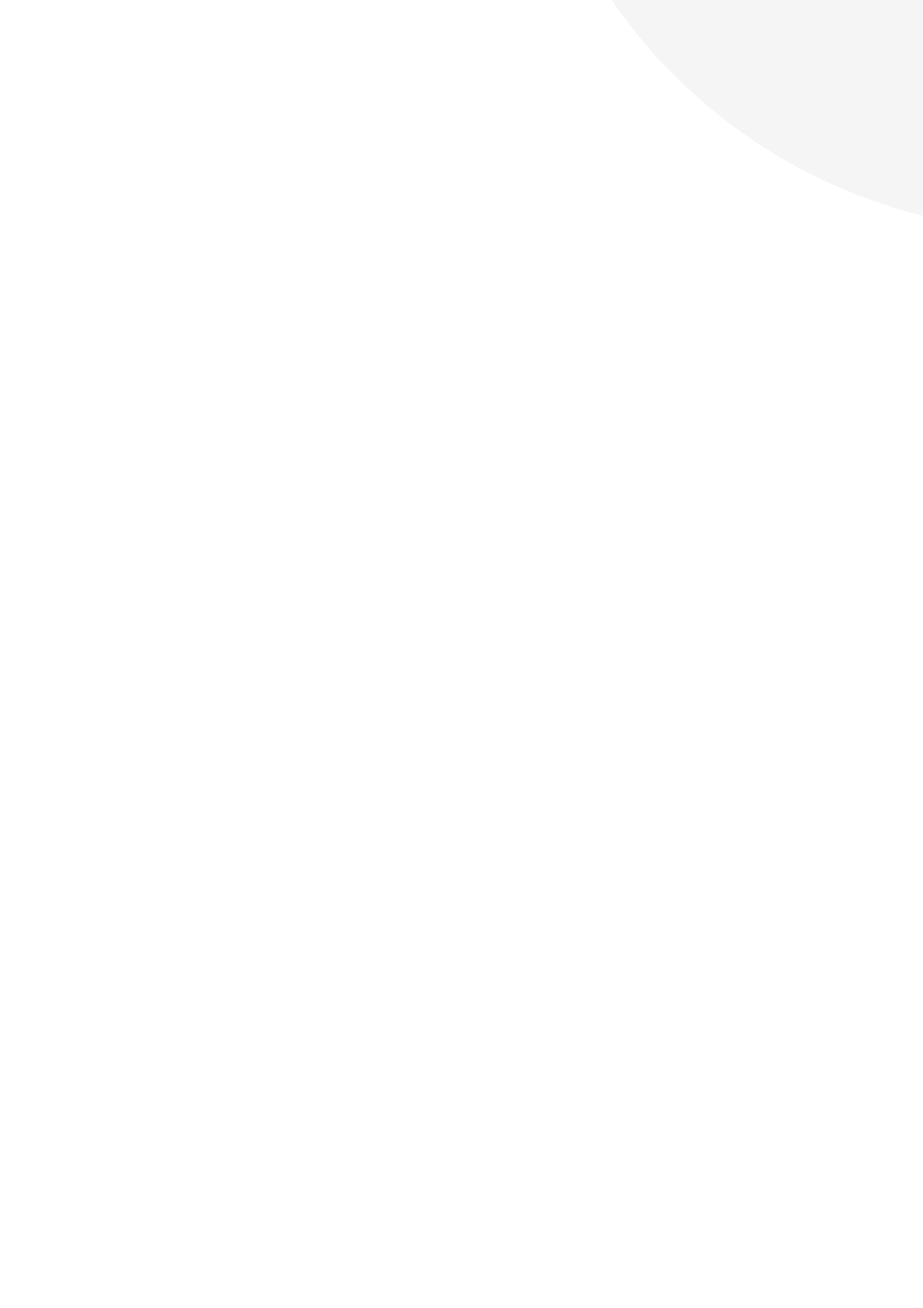
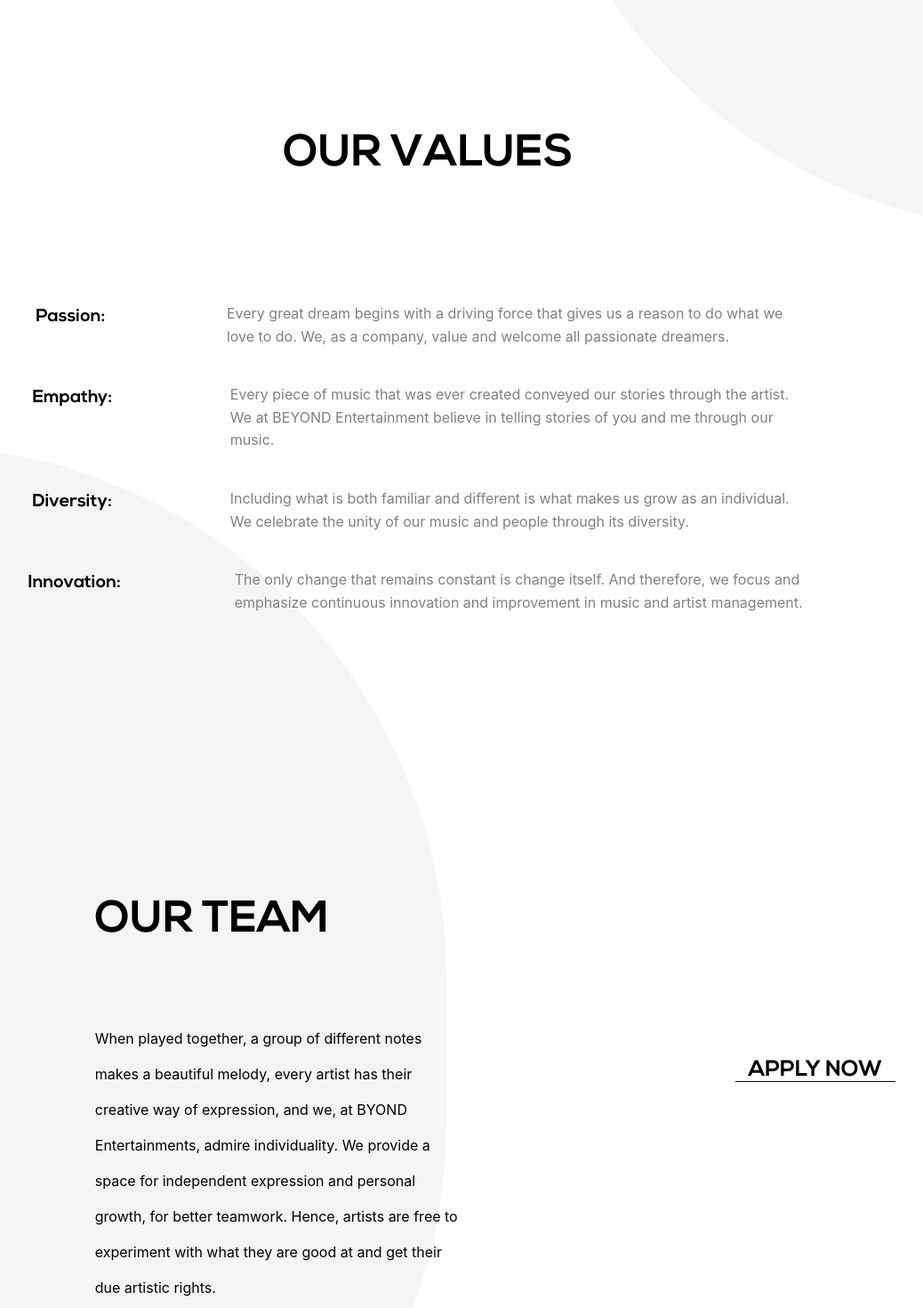
Before and after one commit to liyahshaikh/cautious-waffle, a React (Create React App) app: page / in a window 1280 px wide. Shown: the part 3420-4890 px from the top of the page at 89% size, without its empty margins (98-1136 px from the left). Before the commit the page ends 3680 px from the top, so only its background shows below. Built offline with nearby package versions, Linux system fonts and the light colour scheme.

Commit message:
Finished the main body

```diff
--- a/src/components/Main/MainElements.js
+++ b/src/components/Main/MainElements.js
@@ -90,6 +90,7 @@
 export const WhatWeDoSectionContent1 = styled.p`
 
 
+
 `
 export const Title1 = styled.p`
 font-family: NexaBold;
@@ -148,3 +149,96 @@
 border-top-left-radius: 600px;
 border-bottom-left-radius: 600px;
 `
+
+
+export const OurValuesSection = styled.div`
+position: absolute;
+top: 150vh;
+right: 43vw;
+width: 100%;
+z-index: 100;
+`
+export const OurValuesContent = styled.div`
+width: 100%;
+position absolute;
+float: left;
+
+
+`
+export const OurValuesTitle= styled.h1`
+position: absolute;
+top: 0vh;
+text-align: center;
+font-family: NexaBold, sans-serif;
+padding-left: 25%;
+padding-right: 10%;
+font-weight: 500;
+color: #000000;
+font-size: 50px;
+width: 100%;
+`
+
+export const OurValuesP = styled.div`
+position: absolute;
+top: 20vh;
+padding-top: 10vh;
+
+.title{
+  font-family: NexaBold, sans-serif;
+  font-size: 20px;
+  padding-right: 10vw;
+
+}
+.main{
+  color: gray;
+  width: 50vw;
+}
+
+
+
+
+`
+export const OurTeamContent = styled.div`
+position: absolute;
+width: 100%;
+padding: 8vw;
+top: 40vh;
+left: 8vw;
+line-height: 2.5;
+
+.our-team{
+  display: grid;
+  grid-template-columns: 70% 30%;
+
+  column-gap: 50%;
+
+
+
+}
+
+.btn-apply-now{
+
+
+  width: 100%;
+  border: none;
+background-color: transparent;
+font-family: NexaBold;
+align-self: center;
+text-align: center;
+padding: 0;
+justify-content: center;
+border-bottom: 1px solid #000;
+  margin: 0 auto;
+
+
+cursor: pointer;
+font-size: 25px;
+
+
+}
+
+.head{
+  font-size: 50px;
+  font-family: NexaBold;
+}
+`
--- a/src/components/Main/index.js
+++ b/src/components/Main/index.js
@@ -1,5 +1,5 @@
 import React from 'react'
-import { MainContainer, MainP, MainSection1, MainSection2, MainSection3, MainSection4,  MainTitle, ProfileButton, SemiCircleLeft, SemiCircleRight, Title1, Title2, Title3, Title4,  WhatWeDoSection, WhatWeDoSectionContent1, WhatWeDoSectionContent2,WhatWeDoSectionContent3,WhatWeDoSectionContent4 } from './MainElements'
+import { MainContainer, OurValuesSection, OurValuesContent, MainP, MainSection1, MainSection2, MainSection3, MainSection4,  MainTitle, ProfileButton, SemiCircleLeft, SemiCircleRight, Title1, Title2, Title3, Title4,  WhatWeDoSection, WhatWeDoSectionContent1, WhatWeDoSectionContent2,WhatWeDoSectionContent3,WhatWeDoSectionContent4, OurValuesTitle, OurValuesP, OurTeamContent } from './MainElements'
 
 const Main = () => {
     return (
@@ -43,7 +43,68 @@
 
 
             </SemiCircleLeft>
-            <SemiCircleRight />
+            <SemiCircleRight>
+                <iframe src='https://www.youtube.com/embed/E7wJTI-1dvQ'
+                    frameborder='0'
+                    allow='autoplay; encrypted-media'
+                    allowfullscreen
+                    title='video' style={{position: 'absolute', alignSelf: 'center', right: '26vw', top: '40vh', width:'50vw', height: '35vw', paddingTop:'50px', zIndex: '100'}}
+                />
+                <OurValuesSection>
+                    <OurValuesContent>
+                            <OurValuesTitle>OUR VALUES</OurValuesTitle>
+                            <OurValuesP>
+                            <div className="1" style={{display:'flex' , justifyContent: 'space-evenly' , paddingBottom: '5vh'}} >
+                                <div className="title">
+                                Passion:
+                                </div>
+                                <div className="main">
+                                Every great dream begins with a driving force that gives us a reason
+                    to do what we love to do. We, as a company, value and welcome all passionate dreamers.
+                                </div>
+                            </div>
+                            <div className="2" style={{display:'flex' , justifyContent: 'space-evenly' , paddingBottom: '5vh'}}>
+                                <div className="title">Empathy: </div>
+                                <div className="main">Every piece of music that was ever created conveyed our stories through the artist.
+                 We at BEYOND Entertainment believe in telling stories of you and me through our music.</div>
+                            </div>
+                            <div className="3" style={{display:'flex' , justifyContent: 'space-evenly' , paddingBottom: '5vh'}}>
+                                <div className="title">Diversity: </div>
+                                <div className="main">Including what is both familiar and different is what makes us grow as an individual.
+                 We celebrate the unity of our music and people through its diversity.</div>
+                            </div>
+                            <div className="4" style={{display:'flex' , justifyContent: 'space-evenly' , paddingBottom: '5vh'}}>
+                                <div className="title">Innovation:</div>
+                                <div className="main">The only change that remains constant is change itself. And therefore, we focus
+                 and emphasize continuous innovation and improvement in music and artist management.</div>
+                            </div>
+
+
+                 </OurValuesP>
+
+
+                    </OurValuesContent>
+                </OurValuesSection>
+
+            </SemiCircleRight>
+            <SemiCircleLeft style={{ position: 'relative', top: '200vh', zIndex:'-12'}}>
+                <OurTeamContent>
+                <div class="our-team">
+                <div class="our-team-text">
+                <p class="head">OUR TEAM</p>
+                <p>When played together, a group of different notes makes a beautiful melody, every artist has their creative way of expression, and we,
+                    at BYOND Entertainments, admire individuality. We provide a space for independent expression and personal growth, for better teamwork.
+                    Hence, artists are free to experiment with what they are good at and get their due artistic rights.
+                </p>
+            </div>
+                <button type="button" class="btn-apply-now"><strong>APPLY NOW</strong></button>
+
+            </div>
+
+                </OurTeamContent>
+
+            </SemiCircleLeft>
+
 
         </MainContainer>
     )
```
